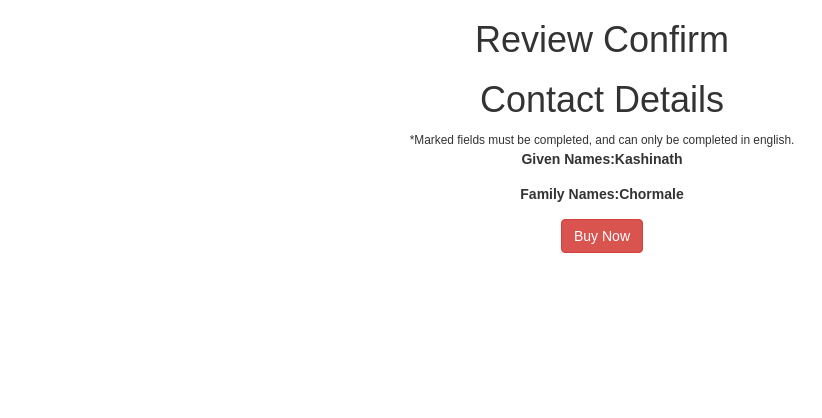
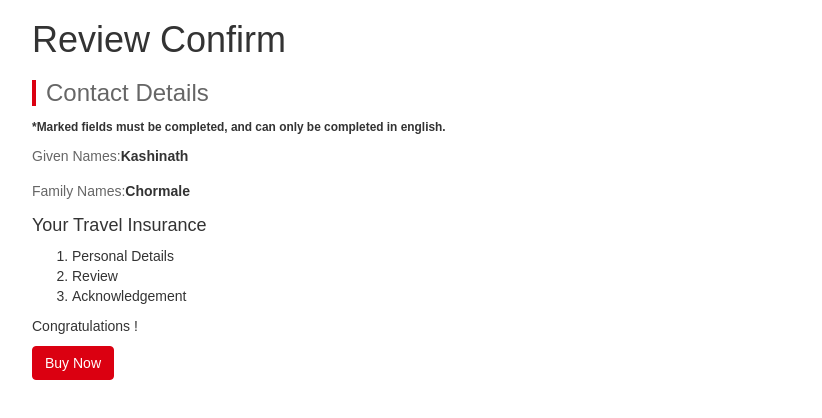
Before and after one commit to kashinathc123/InsuranceDemo, a React (Create React App) app: page /review-confirm in a window 1280 px wide. Shown: the top 418 px of the page, without its empty margins (38-860 px from the left). Built offline with nearby package versions, Linux system fonts and the light colour scheme.

Commit message:
Ack component style

```diff
--- a/public/index.html
+++ b/public/index.html
@@ -27,7 +27,10 @@
     <noscript>
       You need to enable JavaScript to run this app.
     </noscript>
-    <div id="root"></div>
+    <div class="container">
+      <div id="root"></div>
+    </div>
+
     <!--
       This HTML file is a template.
       If you open it directly in the browser, you will see an empty page.
--- a/src/App.css
+++ b/src/App.css
@@ -1,6 +1,6 @@
-.App {
+/*.App {
   text-align: center;
-}
+} */
 
 .App-logo {
   animation: App-logo-spin infinite 20s linear;
@@ -26,3 +26,7 @@
   from { transform: rotate(0deg); }
   to { transform: rotate(360deg); }
 }
+
+ul.ack-progress{
+  list-style-type: decimal;
+}
--- a/src/acknowledgement.js
+++ b/src/acknowledgement.js
@@ -1,10 +1,18 @@
 import React, {Component} from 'react';
-
+import {BrowserRouter, Link, Route} from 'react-router-dom';
 class Acknowledgement extends Component{
     render(){
         return(
             <div>
-                <h2>Your Travel Insurance </h2>
+                <h4>Your Travel Insurance </h4>
+                <ul className="ack-progress">
+                    <li>Personal Details</li>
+                    <li>Review</li>
+                    <li>Acknowledgement</li>
+                </ul>
+                <div>
+                    <p>Congratulations !</p>
+                </div>
             </div>
         )
     }
--- a/src/contact-details.js
+++ b/src/contact-details.js
@@ -7,11 +7,11 @@ class ContactDetails extends Component{
 
     render(){
         return(
-            <div>
-                <h1>Contact Details</h1>
-                <small>*Marked fields must be completed, and can only be completed in english.</small>
-                <p><label>Given Names:</label><label>{this.props.data.contactInfo.name}</label></p>
-                <p><label>Family Names:</label><label>{this.props.data.contactInfo.lastName}</label></p>
+            <div className="contact-details-main">
+                <h3 className="component-header">Contact Details</h3>
+                <p><small>*Marked fields must be completed, and can only be completed in english.</small></p>
+                <p><label>Given Names:  </label><b>{this.props.data.contactInfo.name}</b></p>
+                <p><label>Family Names:  </label><b>{this.props.data.contactInfo.lastName}</b></p>
             </div>
         )
     }
--- a/src/index.css
+++ b/src/index.css
@@ -3,3 +3,20 @@ body {
   padding: 0;
   font-family: sans-serif;
 }
+
+.contact-details-main small{
+  font-weight: 700;
+}
+.contact-details-main label{
+  color: #666666;
+  font-weight: normal;
+}
+.component-header{
+  border-left: 4px solid #db0011;
+  padding-left: 10px;
+  color: #666666;
+}
+.btn-danger{
+  background-color: #db0011;
+    border-color: #db0011;
+}
--- a/src/review-confirm.js
+++ b/src/review-confirm.js
@@ -8,11 +8,16 @@ var data = require('./db.json');
 class ReviewConfirm extends Component{
     render(){
         return(
+            <BrowserRouter>
             <div>
                 <h1>Review Confirm</h1>
                 <ContactDetails data={data}/>
+                <Acknowledgement />
                 <Link className="btn btn-danger" to="/acknowledgement">Buy Now</Link>
+
+                <Route  exact path="/acknowledgement" component={Acknowledgement}/>
             </div>
+            </BrowserRouter>
         )
     }
 }
```
